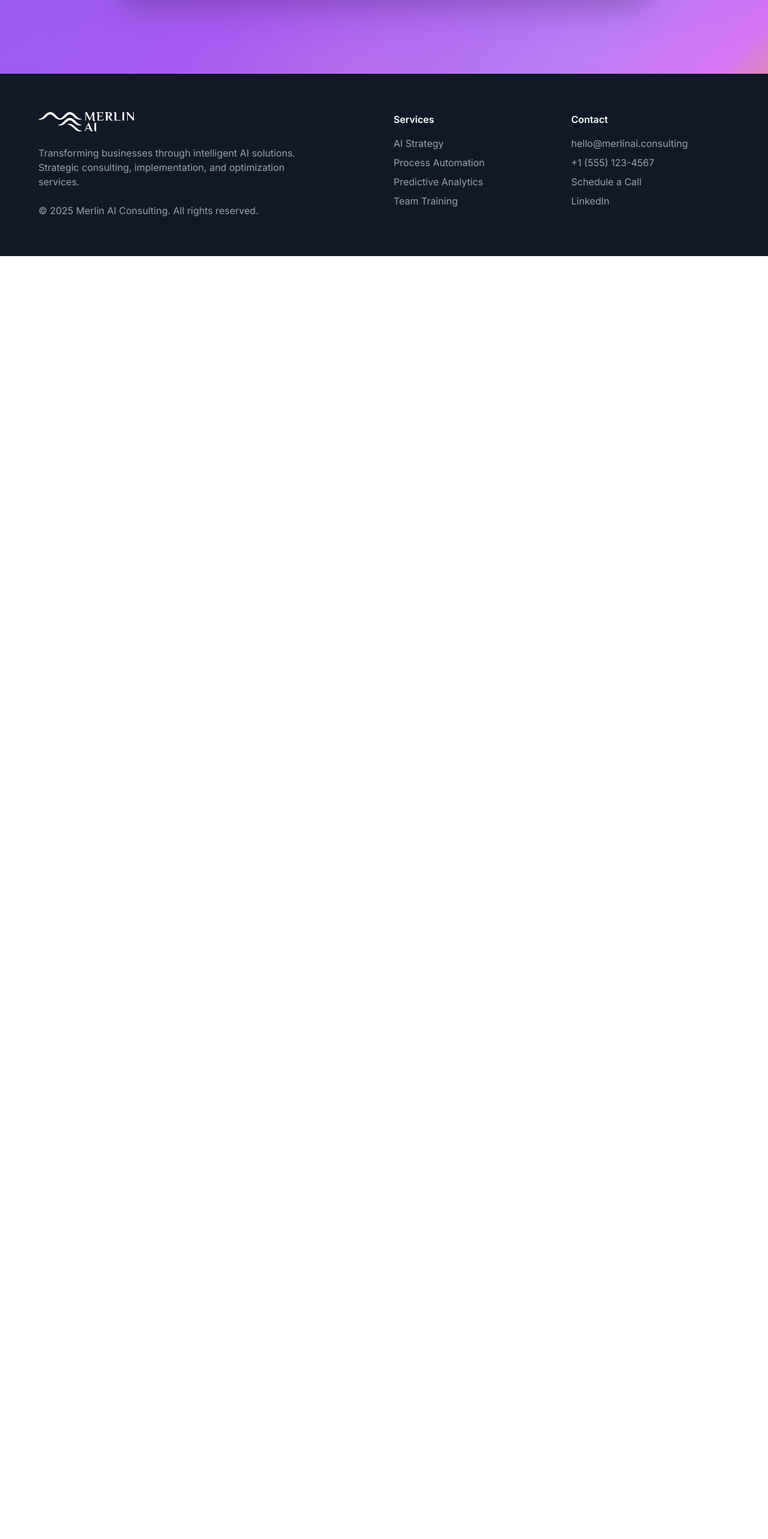
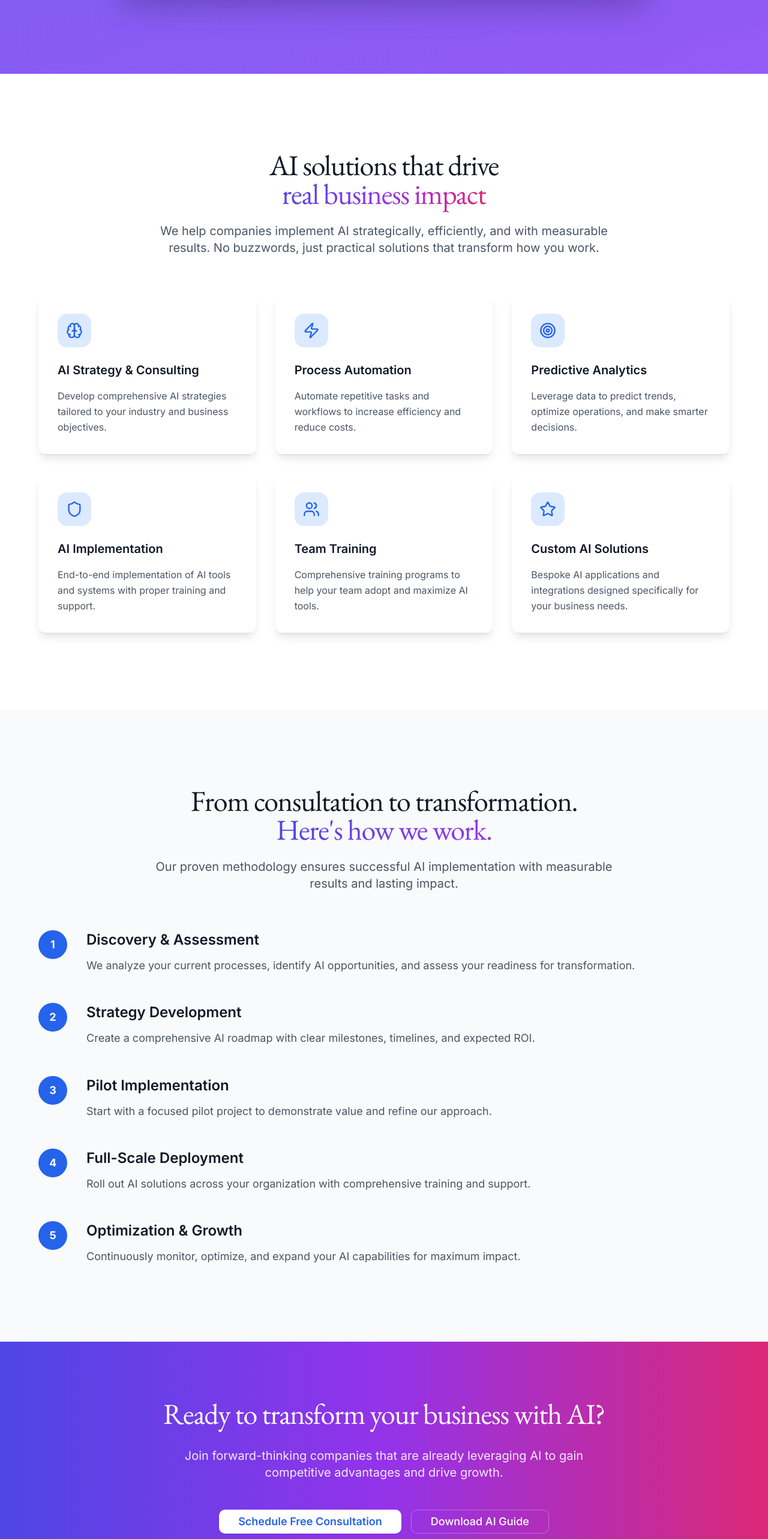
Before and after one commit to merlinmckean/website-from-same.new, a Next.js app: page / in a window 1280 px wide. Shown: the part 900-3466 px from the top of the page at 60% size. Before the commit the page ends 1327 px from the top, so only its background shows below. Built offline with nearby package versions, Linux system fonts and the light colour scheme.

Commit message:
restored full homepage layout with services, process, and CTA sections

```diff
--- a/src/app/page.tsx
+++ b/src/app/page.tsx
@@ -117,20 +117,170 @@ export default function Home() {
         </AnimatedSection>
       </section>
 
-      {/* Services Section */}
       <section id="services" className="relative z-10 bg-white">
-        {/* ...keep as-is... */}
-      </section>
+  <div className="px-6 md:px-12 py-32">
+    <div className="max-w-6xl mx-auto">
+      <AnimatedSection>
+        <div className="text-center mb-16">
+          <h2 className="text-4xl md:text-5xl font-garamond font-normal text-gray-900 mb-6 tracking-tight">
+            AI solutions that drive
+            <br />
+            <span className="bg-gradient-to-r from-indigo-600 via-purple-600 to-pink-600 bg-clip-text text-transparent">
+              real business impact
+            </span>
+          </h2>
+          <p className="text-xl text-gray-600 max-w-3xl mx-auto">
+            We help companies implement AI strategically, efficiently, and with measurable results.
+            No buzzwords, just practical solutions that transform how you work.
+          </p>
+        </div>
+      </AnimatedSection>
 
-      {/* Process Section */}
-      <section id="about" className="relative z-10 bg-gray-50">
-        {/* ...keep as-is... */}
-      </section>
+      <div className="grid grid-cols-1 md:grid-cols-2 lg:grid-cols-3 gap-8">
+        {[
+          {
+            icon: Brain,
+            title: "AI Strategy & Consulting",
+            description: "Develop comprehensive AI strategies tailored to your industry and business objectives.",
+          },
+          {
+            icon: Zap,
+            title: "Process Automation",
+            description: "Automate repetitive tasks and workflows to increase efficiency and reduce costs.",
+          },
+          {
+            icon: Target,
+            title: "Predictive Analytics",
+            description: "Leverage data to predict trends, optimize operations, and make smarter decisions.",
+          },
+          {
+            icon: Shield,
+            title: "AI Implementation",
+            description: "End-to-end implementation of AI tools and systems with proper training and support.",
+          },
+          {
+            icon: Users,
+            title: "Team Training",
+            description: "Comprehensive training programs to help your team adopt and maximize AI tools.",
+          },
+          {
+            icon: Star,
+            title: "Custom AI Solutions",
+            description: "Bespoke AI applications and integrations designed specifically for your business needs.",
+          },
+        ].map((service, index) => (
+          <AnimatedSection key={service.title} delay={index * 100}>
+            <Card className="border-0 shadow-lg hover:shadow-xl transition-shadow hover-lift">
+              <CardContent className="p-8">
+                <div className="w-14 h-14 bg-blue-100 rounded-2xl flex items-center justify-center mb-6">
+                  <service.icon className="w-7 h-7 text-blue-600" />
+                </div>
+                <h3 className="text-xl font-semibold text-gray-900 mb-4">{service.title}</h3>
+                <p className="text-gray-600 leading-relaxed">{service.description}</p>
+              </CardContent>
+            </Card>
+          </AnimatedSection>
+        ))}
+      </div>
+    </div>
+  </div>
+</section>
 
-      {/* CTA Section */}
-      <section className="relative z-10 bg-gradient-to-r from-indigo-600 via-purple-600 to-pink-600">
-        {/* ...keep as-is... */}
-      </section>
+
+<section id="about" className="relative z-10 bg-gray-50">
+  <div className="px-6 md:px-12 py-32">
+    <div className="max-w-6xl mx-auto">
+      <AnimatedSection>
+        <div className="text-center mb-16">
+          <h2 className="text-4xl md:text-5xl font-garamond font-normal text-gray-900 mb-6 tracking-tight">
+            From consultation to transformation.
+            <br />
+            <span className="bg-gradient-to-r from-indigo-600 to-purple-600 bg-clip-text text-transparent">
+              Here's how we work.
+            </span>
+          </h2>
+          <p className="text-xl text-gray-600 max-w-3xl mx-auto">
+            Our proven methodology ensures successful AI implementation with measurable results and lasting impact.
+          </p>
+        </div>
+      </AnimatedSection>
+
+      <div className="space-y-12">
+        {[
+          {
+            step: "1",
+            title: "Discovery & Assessment",
+            description: "We analyze your current processes, identify AI opportunities, and assess your readiness for transformation.",
+          },
+          {
+            step: "2",
+            title: "Strategy Development",
+            description: "Create a comprehensive AI roadmap with clear milestones, timelines, and expected ROI.",
+          },
+          {
+            step: "3",
+            title: "Pilot Implementation",
+            description: "Start with a focused pilot project to demonstrate value and refine our approach.",
+          },
+          {
+            step: "4",
+            title: "Full-Scale Deployment",
+            description: "Roll out AI solutions across your organization with comprehensive training and support.",
+          },
+          {
+            step: "5",
+            title: "Optimization & Growth",
+            description: "Continuously monitor, optimize, and expand your AI capabilities for maximum impact.",
+          },
+        ].map((item, index) => (
+          <AnimatedSection key={item.step} delay={index * 150}>
+            <div className="flex items-start space-x-8">
+              <div className="flex-shrink-0">
+                <div className="w-12 h-12 bg-blue-600 text-white rounded-full flex items-center justify-center font-bold text-lg">
+                  {item.step}
+                </div>
+              </div>
+              <div className="flex-grow">
+                <h3 className="text-2xl font-semibold text-gray-900 mb-3">{item.title}</h3>
+                <p className="text-lg text-gray-600 leading-relaxed">{item.description}</p>
+              </div>
+            </div>
+          </AnimatedSection>
+        ))}
+      </div>
+    </div>
+  </div>
+</section>
+
+
+<section className="relative z-10 bg-gradient-to-r from-indigo-600 via-purple-600 to-pink-600">
+  <div className="px-6 md:px-12 py-24 text-center">
+    <div className="max-w-4xl mx-auto">
+      <AnimatedSection>
+        <h2 className="text-4xl md:text-5xl font-garamond font-normal text-white mb-8 tracking-tight">
+          Ready to transform your business with AI?
+        </h2>
+        <p className="text-xl text-purple-100 mb-12 max-w-2xl mx-auto font-inter">
+          Join forward-thinking companies that are already leveraging AI
+          to gain competitive advantages and drive growth.
+        </p>
+        <div className="flex flex-col sm:flex-row gap-4 justify-center">
+          <ContactForm
+            trigger={
+              <Button size="lg" className="bg-white text-blue-600 hover:bg-blue-50 px-8 py-4 text-lg font-semibold">
+                Schedule Free Consultation
+              </Button>
+            }
+          />
+          <Button variant="outline" size="lg" className="bg-transparent border-white/30 text-white hover:bg-white/10 px-8 py-4 text-lg">
+            Download AI Guide
+          </Button>
+        </div>
+      </AnimatedSection>
+    </div>
+  </div>
+</section>
+
 
       {/* Footer */}
       <footer className="relative z-10 bg-gray-900 text-white">
```
